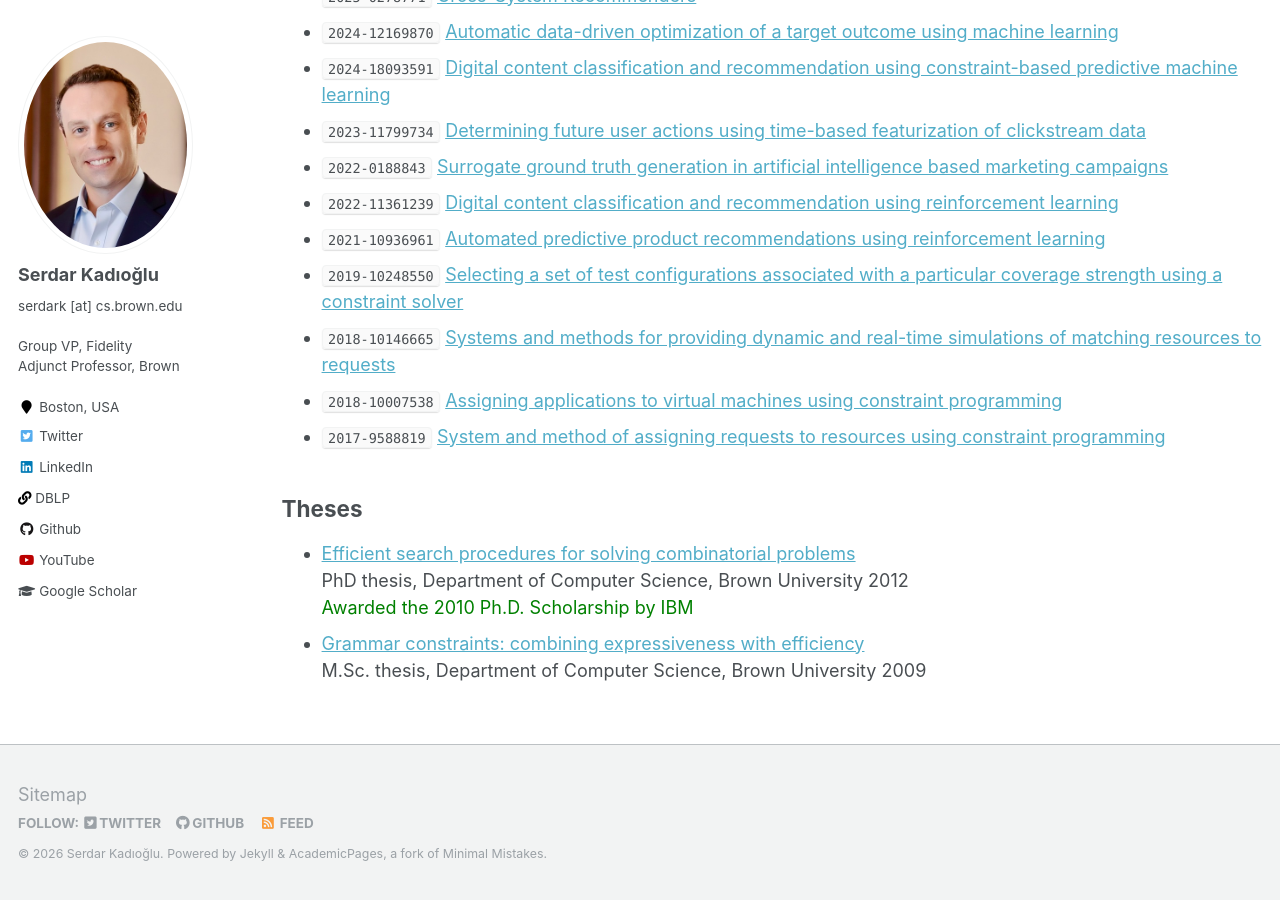
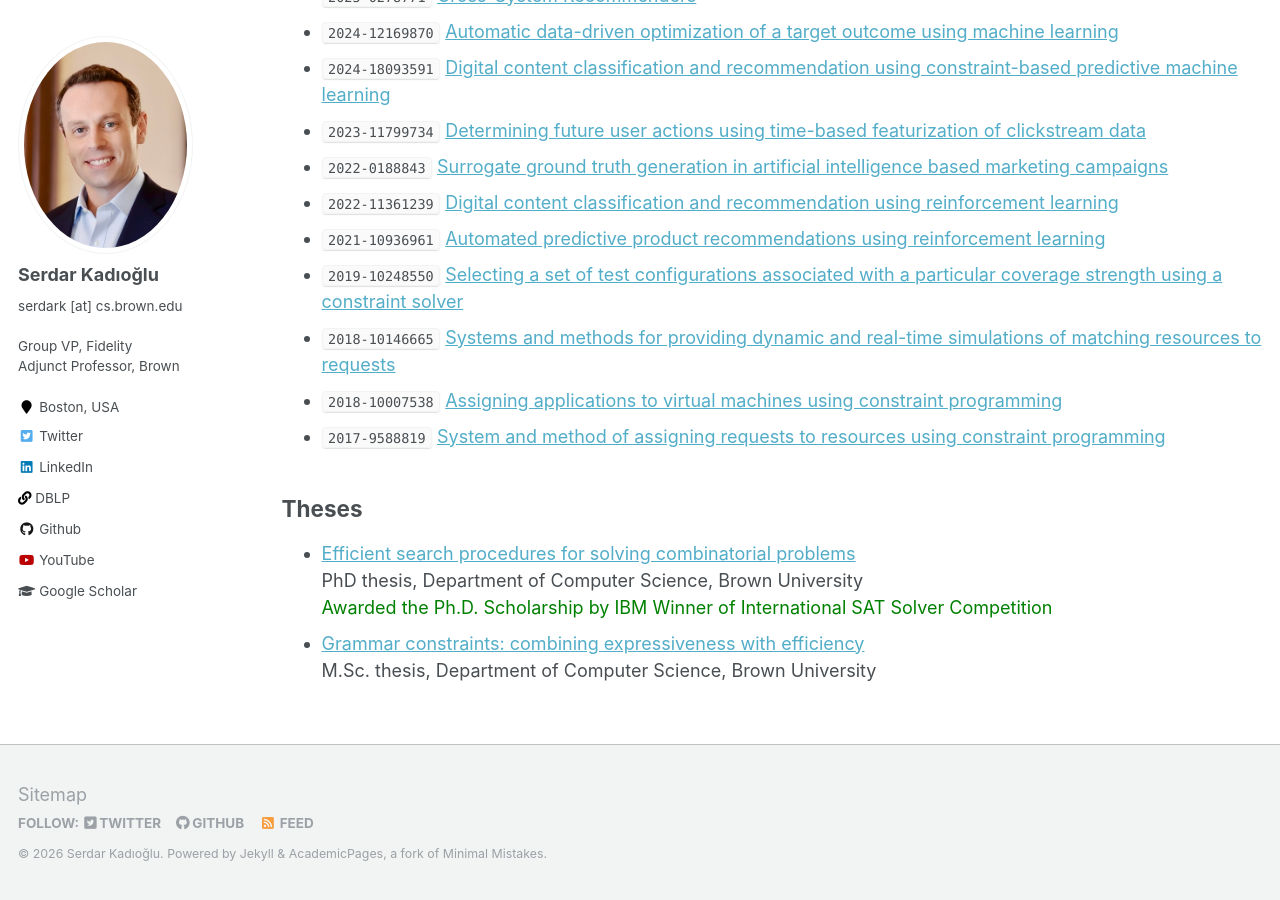
Before and after one commit to skadio/skadio.github.io, a Jekyll site: the page built from _pages/publications.md, in a window 1280 px wide and 900 px high, scrolled down 4708 px. Built offline with Jekyll 4.4.1, drawn with Linux system fonts in a browser that asks for light colours.

Commit message:
Update thesis entries with additional awards

```diff
--- a/_pages/publications.md
+++ b/_pages/publications.md
@@ -173,7 +173,8 @@ author_profile: true
 ## Theses
 
 * [Efficient search procedures for solving combinatorial problems](http://www.cs.brown.edu/research/pubs/theses/phd/2012/kadioglu.pdf)<br>
-PhD thesis, Department of Computer Science, Brown University 2012<br>
-<span style="color:green">Awarded the 2010 Ph.D. Scholarship by IBM</span>
+PhD thesis, Department of Computer Science, Brown University<br>
+<span style="color:green">Awarded the Ph.D. Scholarship by IBM</span>
+<span style="color:green">Winner of International SAT Solver Competition</span>
 * [Grammar constraints: combining expressiveness with efficiency](http://www.cs.brown.edu/research/pubs/theses/masters/2009/kadioglu.pdf)<br>
-M.Sc. thesis, Department of Computer Science, Brown University 2009
+M.Sc. thesis, Department of Computer Science, Brown University
```
